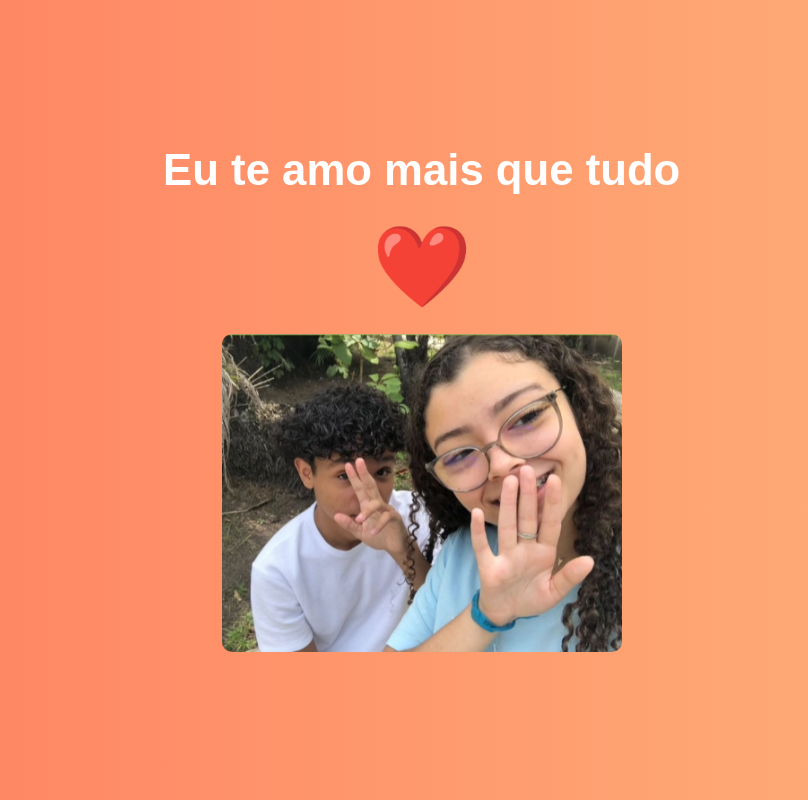
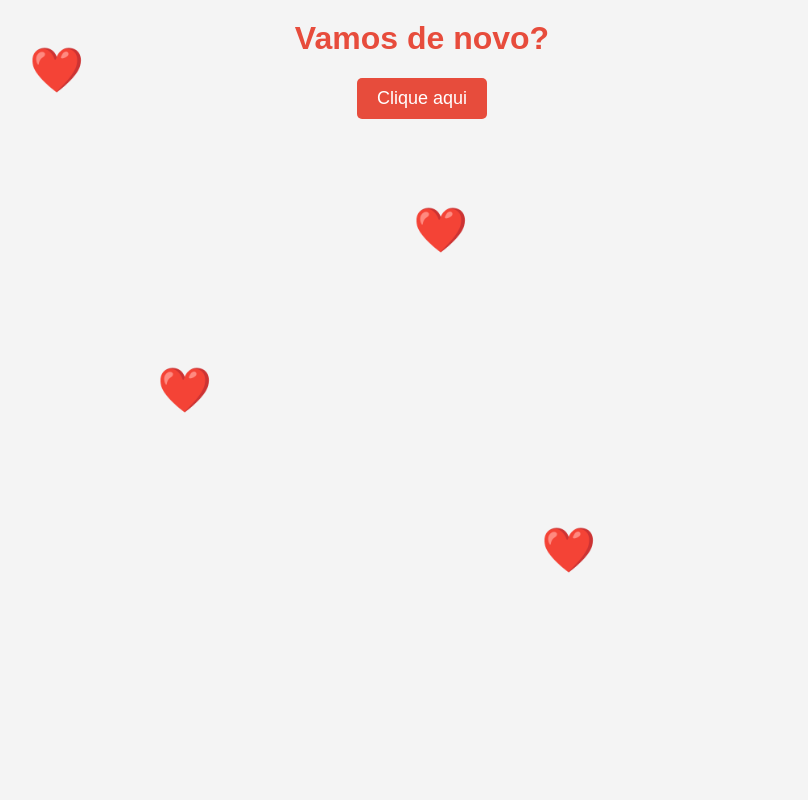
Before and after one commit to znxkdv/znxkdv, a plain HTML site: page index.html in a window 1280 px wide. Shown: the whole page, without its empty margins (218-1026 px from the left). Drawn offline with Linux system fonts and the light colour scheme.

Commit message:
Update index.html

```diff
--- a/index.html
+++ b/index.html
@@ -1,67 +1,110 @@
 <!DOCTYPE html>
-<html lang="pt-br">
+<html lang="pt-BR">
 <head>
     <meta charset="UTF-8">
     <meta name="viewport" content="width=device-width, initial-scale=1.0">
-    <title>Eu te amo mais que tudo</title>
+    <title>EU TE AMO</title>
     <style>
         body {
             font-family: Arial, sans-serif;
-            background: linear-gradient(to right, #ff7e5f, #feb47b);
-            color: white;
+            background-color: #f4f4f4;
+            margin: 0;
+            padding: 0;
+            overflow-x: hidden;
             text-align: center;
-            padding: 0;
-            margin: 0;
-            overflow: hidden;
         }
         h1 {
-            font-size: 2.5em;
+            color: #e74c3c;
             margin-top: 20px;
-            font-weight: bold;
-            animation: heartbeat 1.5s infinite;
-            padding: 0 10px;
-        }
-        .heart {
-            font-size: 5em;
-            color: red;
-            animation: heart-beat 1s infinite;
+            font-size: 2em;
         }
         .container {
             position: relative;
-            height: 100vh;
-            display: flex;
-            justify-content: center;
-            align-items: center;
-            flex-direction: column;
+            display: inline-block;
+            margin-top: 20px;
+            max-width: 100%;
+            overflow: hidden;
+            display: none; /* Inicialmente escondido */
+        }
+        .legenda {
+            position: absolute;
+            top: -40px; /* Posição da legenda acima da imagem */
+            left: 50%;
+            transform: translateX(-50%);
+            background: rgba(0, 0, 0, 0.5);
+            color: white;
+            padding: 10px;
+            font-size: 24px;
+            border-radius: 5px;
+            z-index: 2;
         }
         .image {
-            width: 70%;
-            max-width: 400px;
-            margin: 20px;
+            width: 100%;
+            height: auto;
             border-radius: 10px;
         }
-        @keyframes heartbeat {
-            0% { transform: scale(1); }
-            50% { transform: scale(1.1); }
-            100% { transform: scale(1); }
+        audio {
+            margin-top: 20px;
+            border-radius: 10px;
+            display: none; /* Áudio escondido */
         }
-        @keyframes heart-beat {
-            0% { transform: scale(1); }
-            50% { transform: scale(1.2); }
-            100% { transform: scale(1); }
+        .heart {
+            position: absolute;
+            animation: heartAnimation 1.5s infinite;
+            font-size: 30px;
+            color: #e74c3c;
+        }
+        @keyframes heartAnimation {
+            0% { transform: translateY(0) scale(1); }
+            50% { transform: translateY(-30px) scale(1.5); }
+            100% { transform: translateY(0) scale(1); }
+        }
+        /* Responsividade */
+        @media (max-width: 768px) {
+            h1 {
+                font-size: 1.5em;
+            }
+            .legenda {
+                font-size: 18px;
+            }
         }
     </style>
 </head>
 <body>
-    <audio autoplay loop>
+    <h1>Vamos de novo?</h1>
+
+    <!-- Botão para iniciar a música e mostrar o conteúdo -->
+    <button onclick="startContent()" style="font-size: 18px; padding: 10px 20px; background-color: #e74c3c; color: white; border: none; border-radius: 5px; cursor: pointer;">
+        Clique aqui
+    </button>
+
+    <!-- Container de imagem, legenda e corações -->
+    <div class="container" id="contentContainer">
+        <div class="legenda">eu te amo</div>
+        <img src="euevc.png" alt="Imagem Exemplo" class="image">
+    </div>
+
+    <!-- Áudio escondido -->
+    <audio id="audio" autoplay>
         <source src="euevc.mp3" type="audio/mp3">
-        Seu navegador não suporta o formato de áudio.
+        Seu navegador não suporta o elemento de áudio.
     </audio>
 
-    <div class="container">
-        <h1>Eu te amo mais que tudo</h1>
-        <div class="heart">❤️</div>
-        <img src="euevc.png" alt="Eu e você" class="image">
-    </div>
+    <!-- Corações flutuando -->
+    <div class="heart" style="top: 10%; left: 20%;">❤️</div>
+    <div class="heart" style="top: 30%; left: 50%;">❤️</div>
+    <div class="heart" style="top: 50%; left: 30%;">❤️</div>
+    <div class="heart" style="top: 70%; left: 60%;">❤️</div>
+
+    <script>
+        function startContent() {
+            // Exibe o conteúdo e toca a música
+            var container = document.getElementById("contentContainer");
+            var audio = document.getElementById("audio");
+
+            container.style.display = "block"; // Torna o conteúdo visível
+            audio.play(); // Começa a tocar a música
+        }
+    </script>
 </body>
 </html>
```
